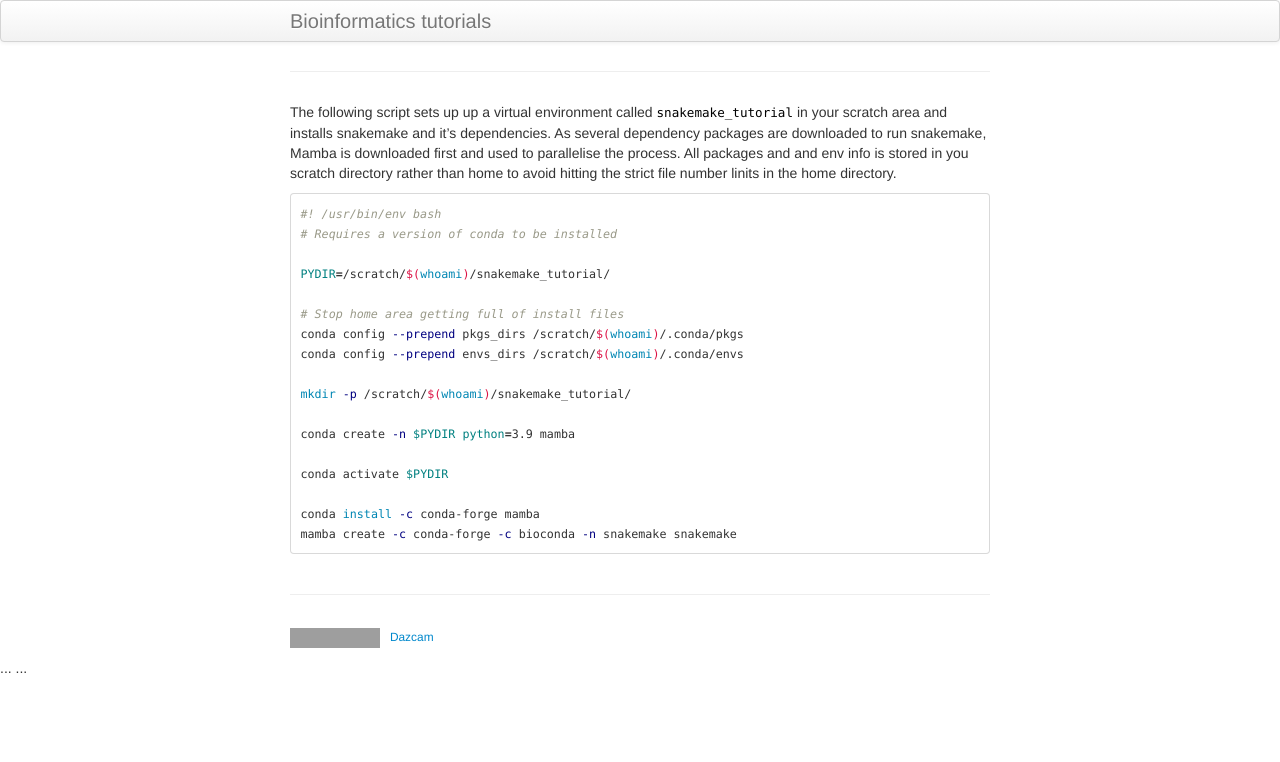
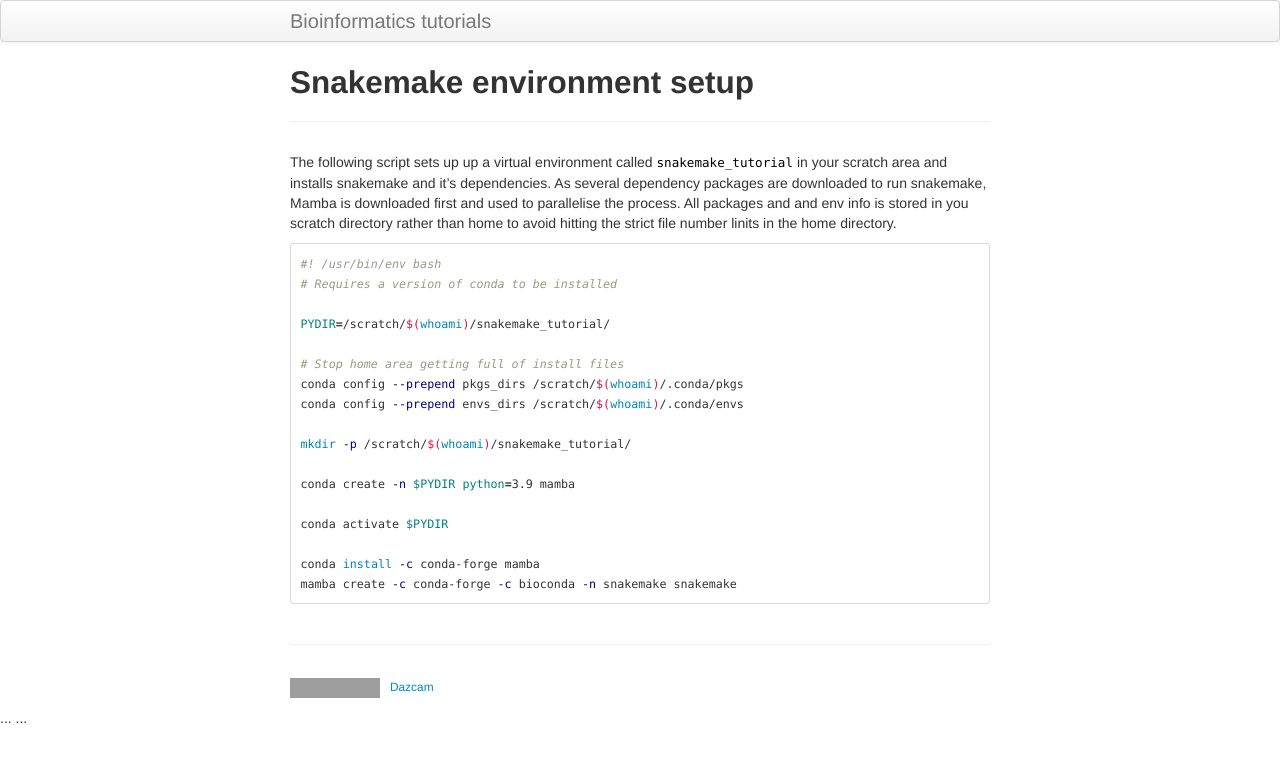
Before and after one commit to Dazcam/Bioinformatics-tutorials, a Jekyll site: the page built from pages/snakemake/snakemake_env_setup.md, in a window 1280 px wide. Shown: the top 762 px of the page. Built offline with Jekyll 4.4.1, drawn with Linux system fonts in a browser that asks for light colours; our own code applies the rules of GitHub Pages for plain Markdown files; grey boxes are pictures that could not be loaded.

Commit message:
Add page header

```diff
--- a/pages/snakemake/snakemake_env_setup.md
+++ b/pages/snakemake/snakemake_env_setup.md
@@ -1,4 +1,8 @@
-
+---
+layout: page
+title: Snakemake environment setup
+description: Set up snakemake environment?
+---
 
 The following script sets up up a virtual environment called `snakemake_tutorial` in your scratch area and installs snakemake
 and it's dependencies. As several dependency packages are downloaded to run snakemake, Mamba is downloaded first and used
```
